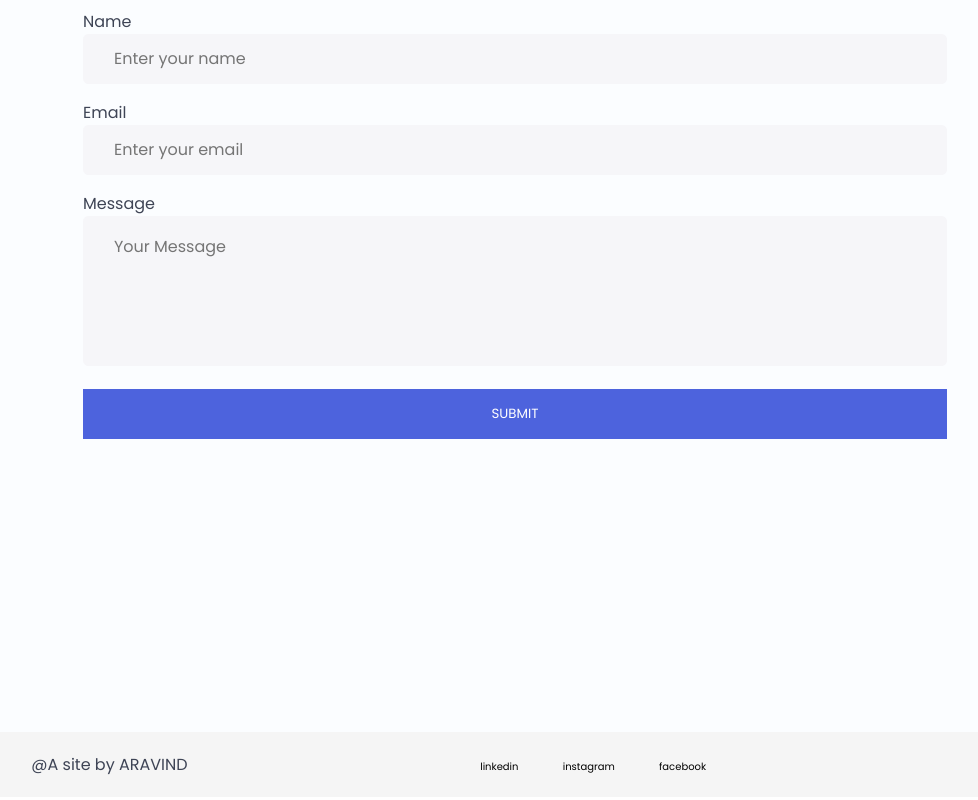
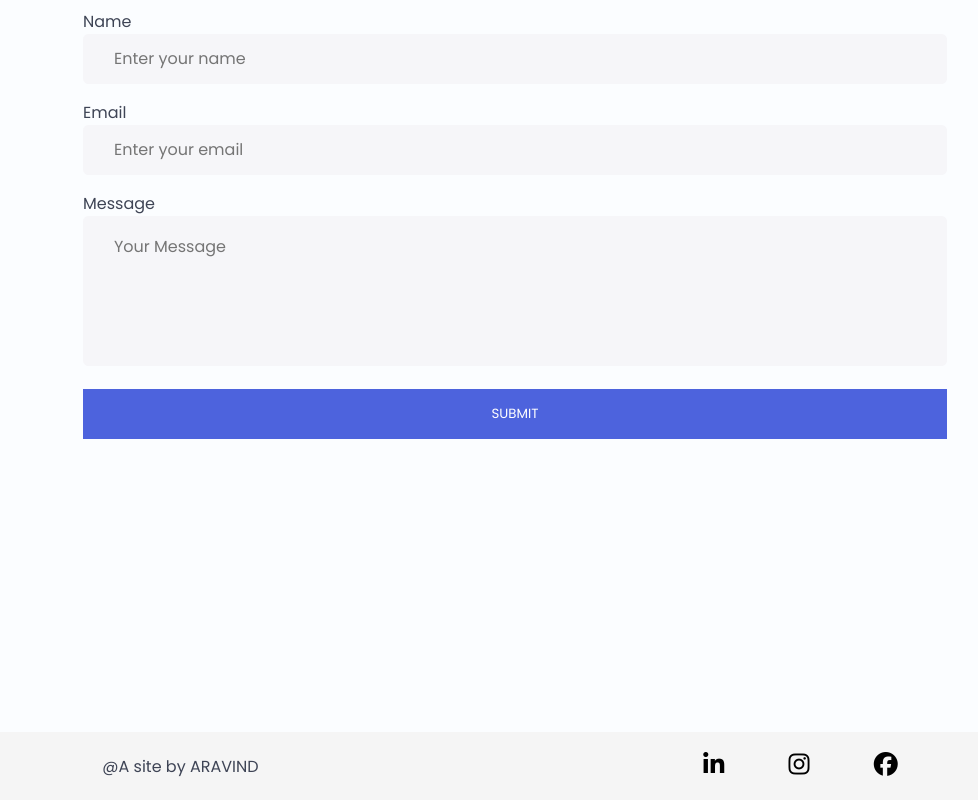
Before and after one commit to aravindrepository/Portfolio-Aravind, a plain HTML site: page index.html in a window 1280 px wide. Shown: the part 2454-3254 px from the top of the page, without its empty margins (125-1103 px from the left). Drawn offline with nearby package versions, Linux system fonts and the light colour scheme; some icons are missing.

Commit message:
lastcommit

```diff
--- a/index.html
+++ b/index.html
@@ -319,9 +319,9 @@
                         <p>@A site by ARAVIND</p>
                     </div>
                     <ul class="social-icons">
-                        <li><a href="https://www.linkedin.com/in/aravinda-kumar-r-59a9912a7">linkedin</a></li>
-                        <li><a href="https://www.instagram.com/https.aravind_">instagram</a></li>
-                        <li><a href="https://www.facebook.com/aravinda.kumar.581525">facebook</li>
+                        <li><a href="https://www.linkedin.com/in/aravinda-kumar-r-59a9912a7"><i class="fa-brands fa-linkedin-in"></i></a></li>
+                        <li><a href="https://www.instagram.com/https.aravind_"><i class="fa-brands fa-instagram"></i></a></li>
+                        <li><a href="https://www.facebook.com/aravinda.kumar.581525"><i class="fa-brands fa-facebook"></i></a></li>
                     </ul>
                 </div>
             </div>
--- a/style.css
+++ b/style.css
@@ -407,6 +407,7 @@ h2 strong {
     transition-duration: 200ms ;
     transition-timing-function: ease-out;
     animation: cursorAnim 1s infinite alternate;
+    pointer-events: none;
 }
 @keyframes cursorAnim{
     from{
@@ -586,7 +587,7 @@ footer{
 .social-icons li a{
     color: #000;
     cursor: pointer;
-     font-size: 10px;
+
 }
 
 .social-icons li{
@@ -596,7 +597,9 @@ footer{
 .i-text{
     display: none;
 }
-
+.qualification-content a{
+    color: #4d63dd;
+}
 
 
 
@@ -705,4 +708,20 @@ footer{
     .i-text{
         display: block;
     }
+    .social-icons li {
+        margin: 0 10px;
+    }
+    .social-icons a {
+        text-decoration: none;
+        color: inherit;
+        display: inline-block;
+        cursor: pointer;
+    }
+    .social-icons a i {
+        font-size: 24px;
+    }
+    footer.cursor {
+        display: none;
+    }
+
 }
```
